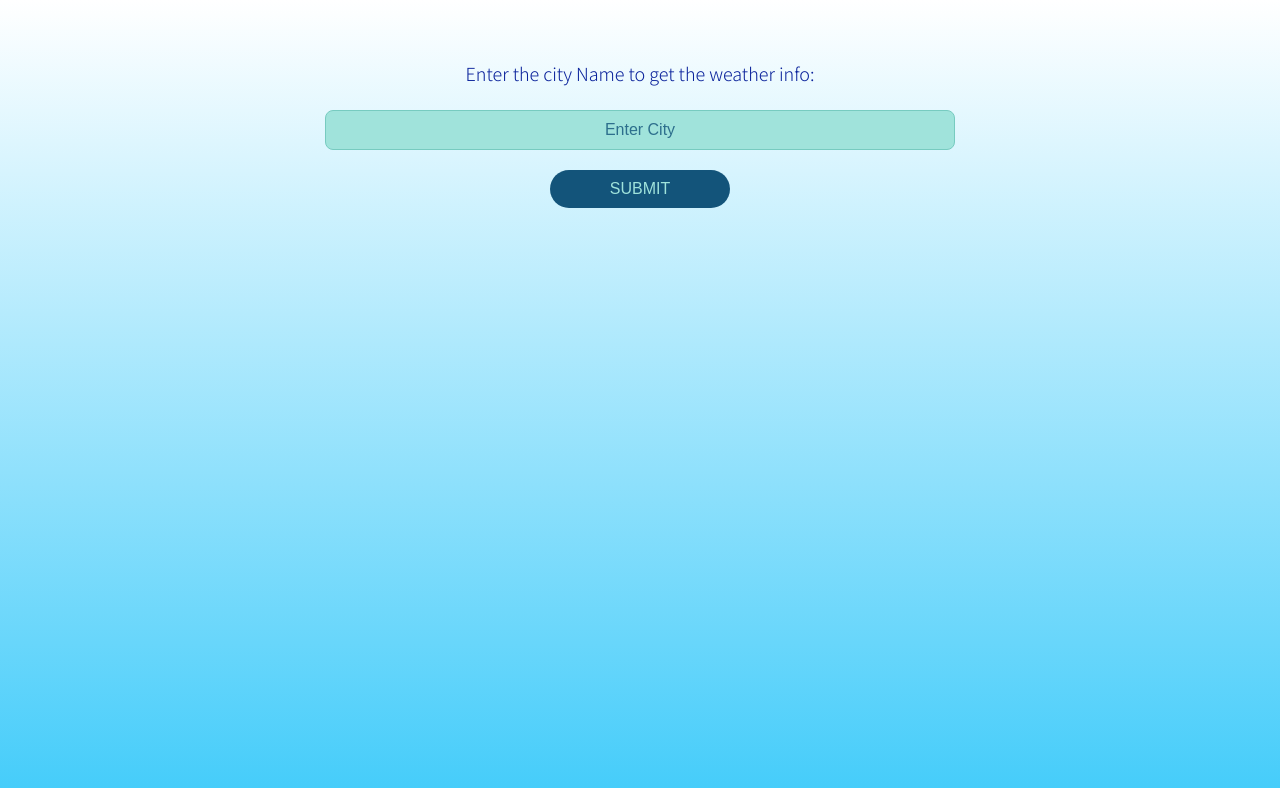
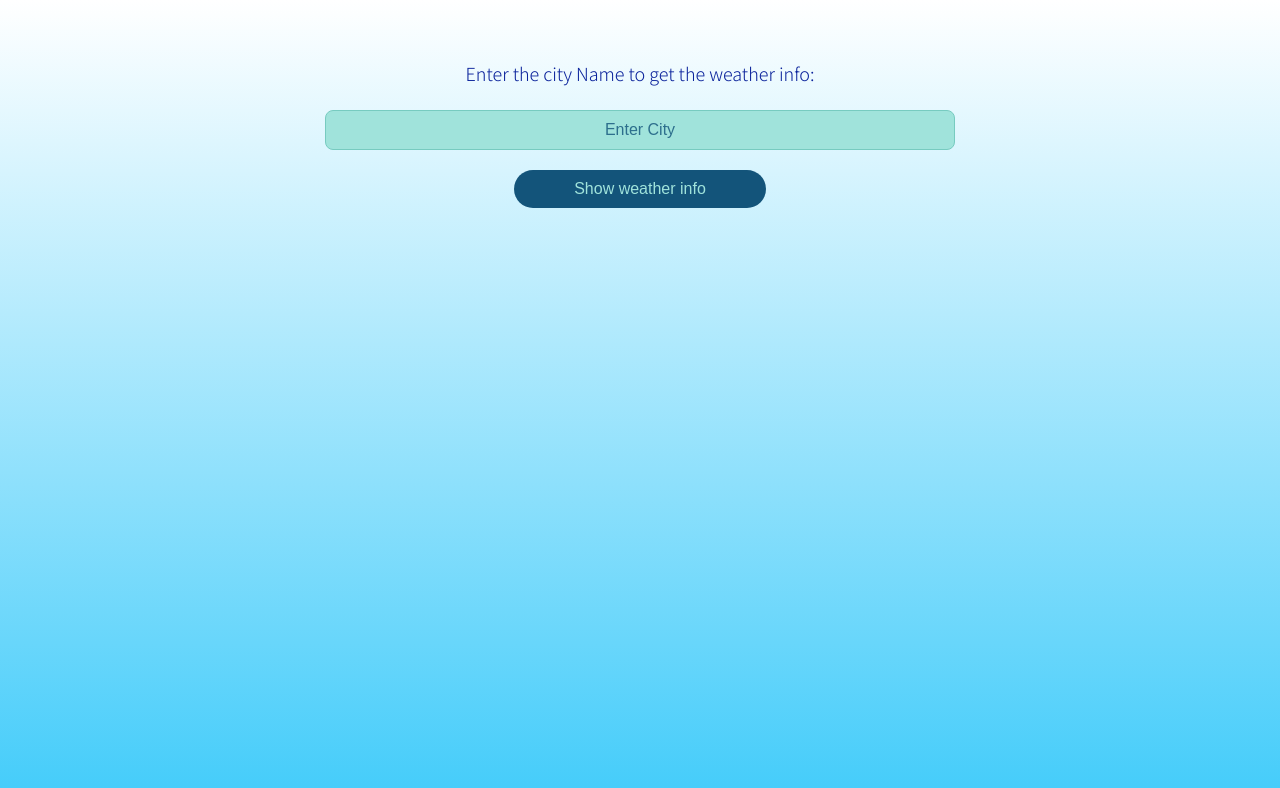
Before and after one commit to Gwen1985/weather-app, a plain HTML site: page index.html in a window 1280 px wide. Drawn offline with nearby package versions, Linux system fonts and the light colour scheme.

Commit message:
change button value

```diff
--- a/index.html
+++ b/index.html
@@ -20,7 +20,7 @@
     <div class="input-container">
         <label for="city">Enter the city Name to get the weather info:</label> </br>
         <input type="text" id="cityInput" name="cityInput" placeholder="Enter City"> </br>
-        <input type="submit" value="SUBMIT" id='submit'>
+        <input type="submit" value="Show weather info" id='submit'>
     </div>
 
     <div class="header">
```
